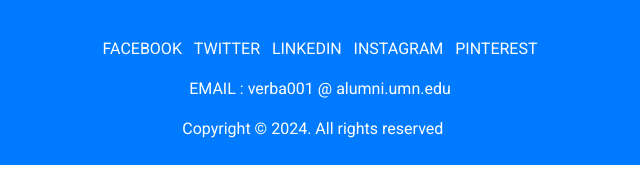
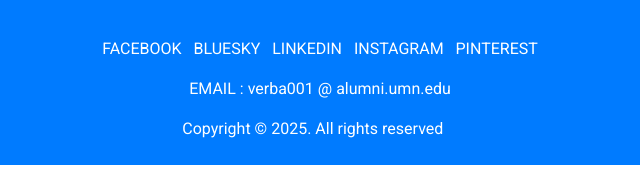
Before and after one commit to joanmarieverba/voyager, a plain HTML site: page index.html in a window 1280 px wide. Shown: the part 1358-1536 px from the top of the page, 340-980 px from the left. Drawn offline with nearby package versions, Linux system fonts and the light colour scheme.

Commit message:
update page

```diff
--- a/index.html
+++ b/index.html
@@ -200,7 +200,7 @@
                     <nav>
                         <ul>
                             <li><a href="https://facebook.com/joan.marie.verba">FACEBOOK</a></li>
-                            <li><a href="https://twitter.com/joanmarieverba">&nbsp;&nbsp;TWITTER</a></li>
+                            <li><a href="https://bsky.app/profile/joanmarieverba.bsky.social">&nbsp;&nbsp;BLUESKY</a></li>
                             <li><a href="https://linkedin.com/in/joan-marie-verba">&nbsp;&nbsp;LINKEDIN</a></li>
                             <li><a href="https://instagram.com/joanmarieverba">&nbsp;&nbsp;INSTAGRAM</a></li>
                             <li><a href="https://pinterest.com/joanmarieverba">&nbsp;&nbsp;PINTEREST</a></li>
@@ -218,7 +218,7 @@
         <div class="text-center">
             <div class="container">
                 <div>
-                    <p class="lspace vpadb">Copyright © 2024. All rights reserved</p>
+                    <p class="lspace vpadb">Copyright © 2025. All rights reserved</p>
                 </div>
             </div>
         </div>
```
